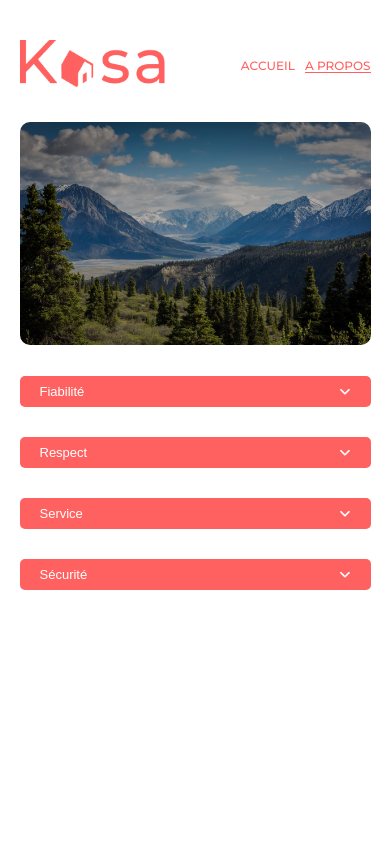
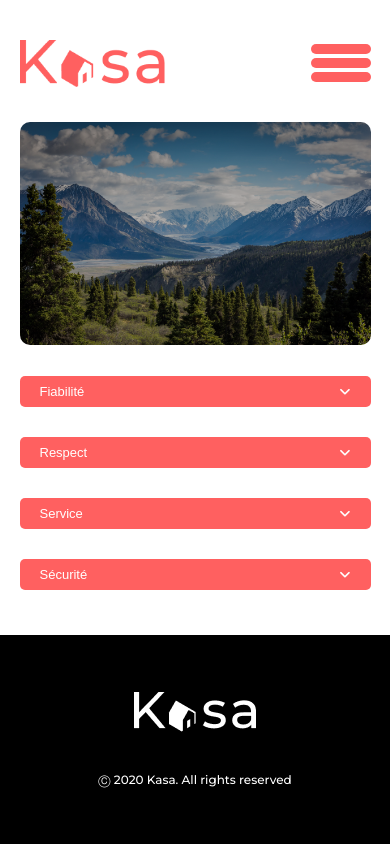
Before and after one commit to danielgonzalez0/P11-OC-20230327-Kasa, a React (Create React App) app: page /about in a window 390 px wide. Shown: the top 844 px of the page. Built offline with nearby package versions, Linux system fonts and the light colour scheme.

Commit message:
navigation add burger menu on mobile version

```diff
--- a/src/components/Navigation.js
+++ b/src/components/Navigation.js
@@ -1,11 +1,36 @@
-import React from 'react';
+import React, { useState } from 'react';
 import { NavLink } from 'react-router-dom';
 
 const Navigation = () => {
+  const [isActive, setActive] = useState('false');
+
+  const handleToggle = () => {
+    setActive(!isActive);
+  };
+
+  // btnSidebar.addEventListener('click', () => {
+  //   sidebar.classList.toggle('hidden');
+  // });
+
   return (
     <div className="navigation">
+      <div
+        className={`toggle-btn ${!isActive ? 'show-cross' : ''}`}
+        onClick={handleToggle}
+      >
+        <span id="firstcrossbar"></span>
+        <span id="middlecrossbar"></span>
+        <span id="lastcrossbar"></span>
+      </div>
+      <div
+        id="side-bar"
+        className={`side-bar ${!isActive ? 'show-side-bar' : ''}`}
+      >
         <ul>
-        <NavLink to="/" className={(nav) => (nav.isActive ? 'nav-active' : '')}>
+          <NavLink
+            to="/"
+            className={(nav) => (nav.isActive ? 'nav-active' : '')}
+          >
             <li>Accueil</li>
           </NavLink>
 
@@ -17,6 +42,7 @@ const Navigation = () => {
           </NavLink>
         </ul>
       </div>
+    </div>
   );
 };
 
--- a/src/style/_settings.scss
+++ b/src/style/_settings.scss
@@ -45,16 +45,23 @@ body {
   background-color: $color-bg;
   color: $color-1;
 
+  .wrapper {
+    margin: 0 100px;
+    min-height: calc(100vh - 112px - 40px - 209px);
+  }
+
   @media screen and (max-width: 1036px) {
     .wrapper {
       margin: 0 5%;
     }
   }
-}
 
-.wrapper {
-  margin: 0 100px;
-  min-height: 100vh;
+  @media screen and (max-width: 700px) {
+    .wrapper {
+      margin: 0 5%;
+      min-height: calc(100vh  - 209px);
+    }
+  }
 }
 
 .btn {
@@ -83,8 +90,6 @@ body {
   border-radius: 25px;
 }
 
-
-
 .tag {
   color: #ffffff;
   text-align: center;
--- a/src/style/components/_header.scss
+++ b/src/style/components/_header.scss
@@ -6,6 +6,39 @@ header {
   .navigation {
     width: 50%;
     max-width: 300px;
+    position: relative;
+
+    .side-bar {
+      position: absolute;
+      width: 100%;
+      height: 100%;
+      background: white;
+      top: 0;
+      right: 0;
+      transition: 0.3s ease-out;
+      z-index: 4;
+    }
+
+    .toggle-btn {
+      position: absolute;
+      top: 0;
+      right: 0;
+      cursor: pointer;
+      height: 60px;
+      width: 60px;
+      transition: 0.3s ease-out;
+      opacity: 0;
+    }
+    .toggle-btn span {
+      width: 60px;
+      height: 10px;
+      border-radius: 5px;
+      background: $color-1;
+      display: block;
+      margin-top: 4px;
+      transition: 0.3s ease-out;
+    }
+
     ul {
       height: 100%;
       display: flex;
@@ -51,12 +84,65 @@ header {
     }
   }
 
-    @media screen and (max-width: 520px) {
+  @media screen and (max-width: 520px) {
     .navigation {
+      .side-bar {
+        position: fixed;
+        width: 150px;
+        background-color: $color-1;
+        right: -150px;
+      }
+
       ul {
-        font-size: 12px;
+        flex-direction: column;
+        justify-content: flex-start;
+
+        // top: 50px;
+        font-size: 24px;
         gap: 10px;
+
+        a {
+          width: 100%;
+          line-height: 45px;
+          text-align: center;
+        }
+
+        li {
+          color: white;
+          position: relative;
+          &:hover {
+            background: white;
+            color: $color-1;
+          }
+        }
       }
+      .toggle-btn {
+        opacity: 1;
+      }
+
+      .side-bar.show-side-bar {
+        /* en collant id.class pseudo element devient prioritaire sur id */
+        right: 0px;
+      }
+      .show-cross.toggle-btn {
+        right: 130px;
+        top: 15px;
+      }
+      /* code ajouté */
+      .show-cross span {
+        position: absolute;
+      }
+
+      .show-cross span:first-child {
+        transform: rotate(45deg);
+      }
+      .show-cross span:nth-child(2) {
+        opacity: 0;
+      }
+      .show-cross span:last-child {
+        transform: rotate(-45deg);
+      }
+      /* fin code ajouté */
     }
   }
 }
--- a/src/style/pages/_notFound.scss
+++ b/src/style/pages/_notFound.scss
@@ -14,7 +14,7 @@
     font-weight: 500;
     font-size: 36px;
     text-align: center;
-    padding: 20px 0 150px 0;
+    padding: 20px 0 100px 0;
   }
 
   p {
@@ -45,7 +45,7 @@
     h2 {
       font-size: 20px;
       width: 80%;
-      padding: 0 0 150px 0;
+      padding: 0 0 100px 0;
     }
   }
 
```
Lines whose indentation alone changed are shown as unchanged.
